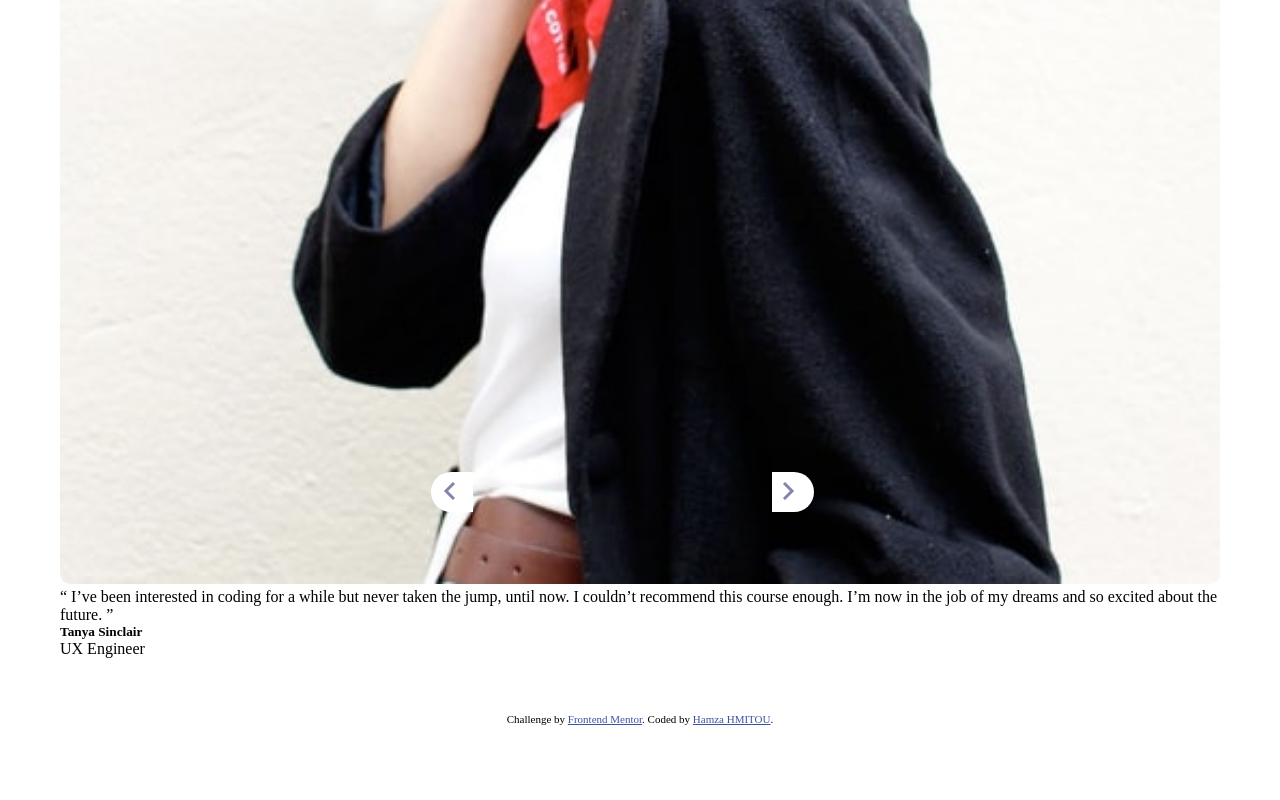
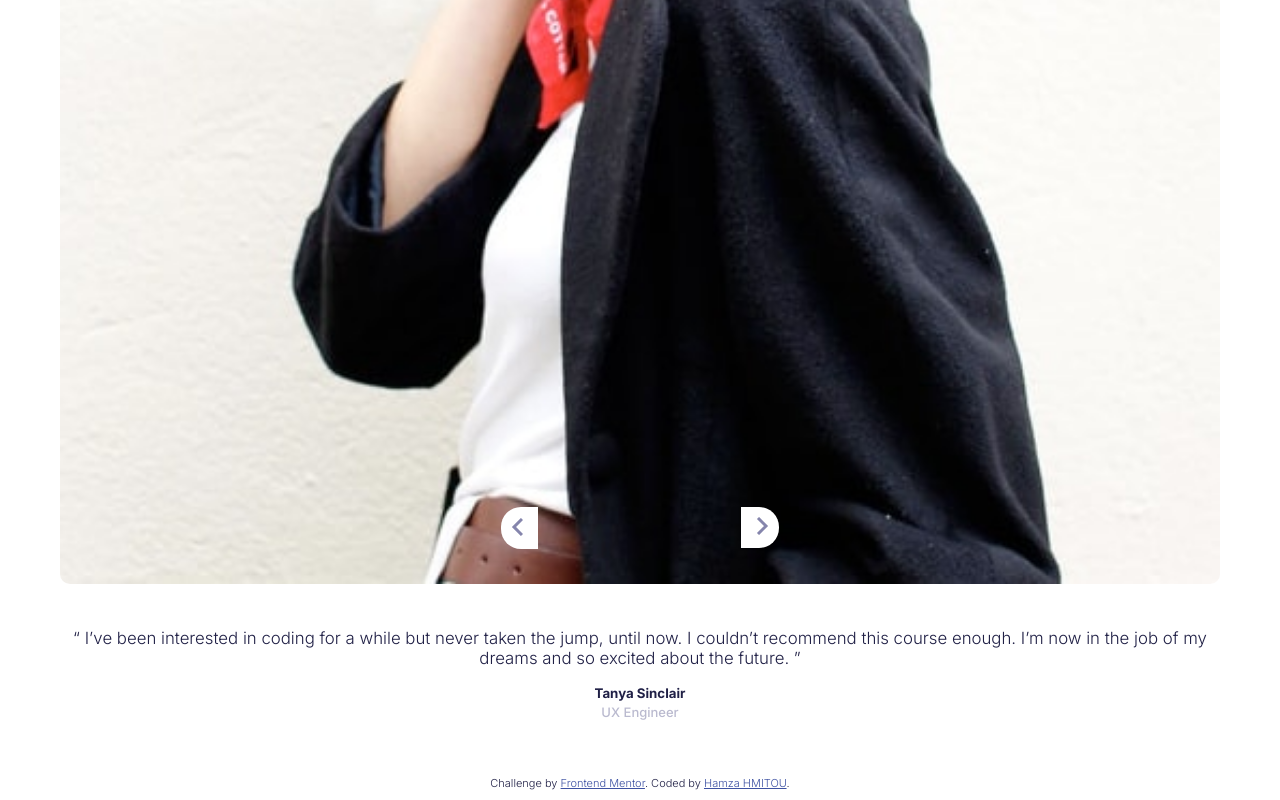
Before and after one commit to hhamza1/fem-bootcamp-testimonials-slider, a plain HTML site: page index.html in a window 1280 px wide. Shown: the part 631-1431 px from the top of the page. Before the commit the page ends 1356 px from the top, so only its background shows below. Drawn offline with Linux system fonts and the light colour scheme.

Commit message:
Added font + aligned arrows + testimonial section style

```diff
--- a/styles/style.css
+++ b/styles/style.css
@@ -1,4 +1,3 @@
-*,
 body,
 h1,
 h2,
@@ -12,6 +11,9 @@ h6{
 
 body {
     box-sizing: border-box;
+    color: hsl(240, 38%, 20%);
+    font-family: "Inter", sans-serif;
+    font-weight: 300;
 }
 
 
@@ -21,6 +23,7 @@ body {
 
 .slider-image-container {
     position: relative;
+    margin-bottom: 40px;
 }
 
 .slider-image-container > img {
@@ -31,29 +34,48 @@ body {
 .slider-image-container::before {
     content: url(../images/icon-prev.svg);
     position: absolute;
-    top:90%;
-    left: 32%;
+    top:93%;
+    left: 38%;
     background-color: #fff;
     border-top-left-radius: 20px;
     border-bottom-left-radius: 20px;
-    height: 20px;
-    width: 20px;
-    padding: 10px 10px 10px 12px;
+
+    text-align: center;
+    padding: 11px 15px 9px 10px;
+    cursor: pointer;
 }
 
 .slider-image-container::after {
     content: url(../images/icon-next.svg);
     position: absolute;
-    top:90%;
-    right: 35%;
+    top:93%;
+    right: 38%;
     background-color: #fff;
     border-top-right-radius: 20px;
     border-bottom-right-radius: 20px;
-    height: 20px;
-    width: 20px;
-    padding: 10px 12px 10px 10px ;
+    text-align: center;
+    font-size: 13px;
+    font-weight: bold;
+    padding: 10px 10px 10px 15px;
+
+    cursor: pointer;
 
 }
 
-.attribution { font-size: 11px; text-align: center; }
+.testimonial {
+    margin-top: 40px;
+    text-align: center;
+}
+
+.testimonial > p {
+    font-size: 1.05rem;
+}
+
+.testimonial > span{
+    color: hsl(240, 18%, 77%);
+    font-size: 13px;
+    font-weight: 500;
+}
+
+.attribution { font-size: 11px; text-align: center; padding-bottom: 10px; }
 .attribution a { color: hsl(228, 45%, 44%); }
```
